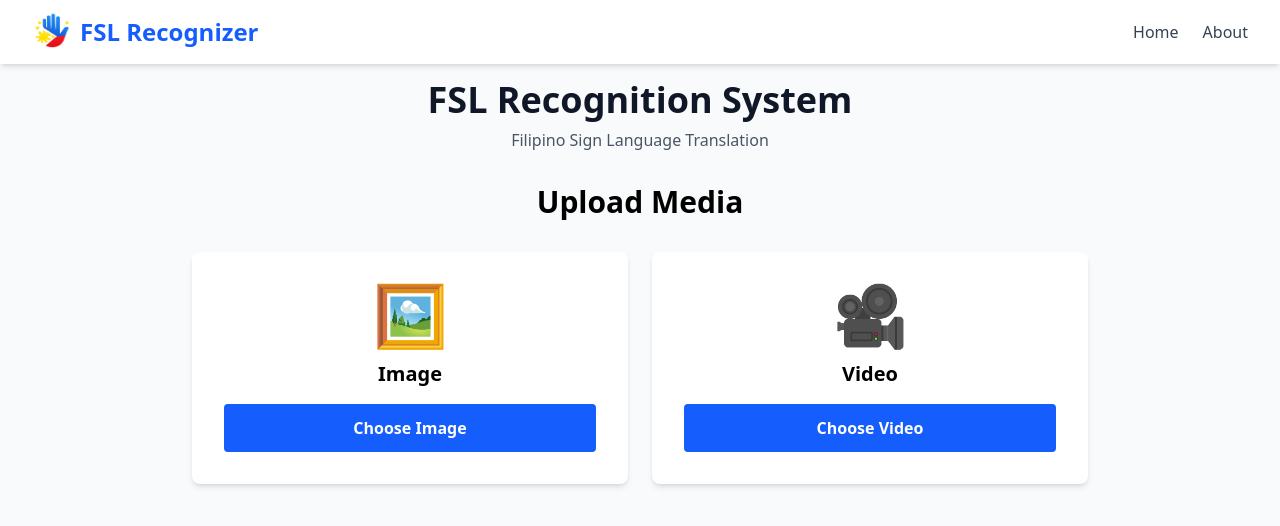
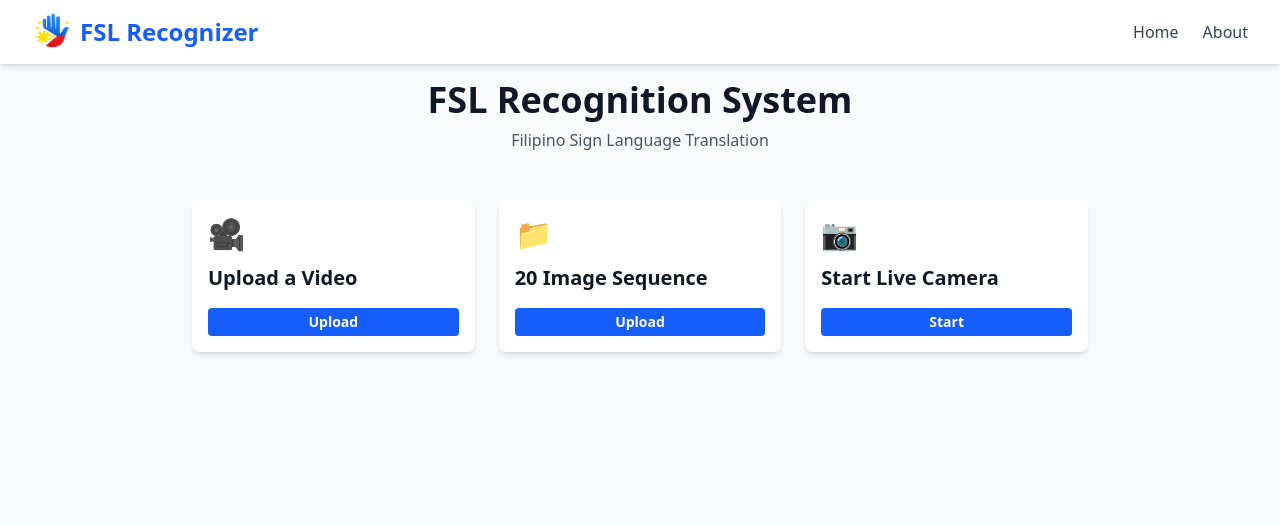
Before and after one commit to rafaelmaghinay/FSLTranslator, a React (Vite) app in the folder fsl-translator/: page / in a window 1280 px wide. Shown: the top 526 px of the page. Built offline with nearby package versions, Linux system fonts and the light colour scheme.

Commit message:
added back live

```diff
--- a/fsl-translator/src/components/Upload.jsx
+++ b/fsl-translator/src/components/Upload.jsx
@@ -1,104 +1,146 @@
-import React, { useState, useRef } from 'react';
+// File: `src/components/Upload.jsx`
+import React, { useRef, useState } from 'react';
 
 const SERVER_BASE = 'http://localhost:8000';
 
-export default function Upload({ onUploadSuccess }) {
+export default function Upload({ onUploaded, onStartLive }) {
+    const fileRefs = {
+        video: useRef(null),
+        image: useRef(null),
+        multiple: useRef(null)
+    };
     const [uploading, setUploading] = useState(false);
     const [error, setError] = useState(null);
 
-    const fileRefs = {
-        image: useRef(null),
-        video: useRef(null),
+    const cards = [
+        { title: 'Upload a Video', icon:"🎥", desc:"Upload", key: 'video', accept: 'video/*', multiple: false },
+        { title: '20 Image Sequence', icon:"📁", desc:"Upload",key : 'multiple', accept: 'image/*', multiple: true },
+        { title: 'Start Live Camera', icon:"📷", desc:"Start", key: 'live', accept: '', multiple: false }
+    ];
+
+    const toUrl = (p, typeHint) => {
+        if (!p) return null;
+        if (p.startsWith('http') || p.startsWith('data:')) return p;
+        if (p.startsWith('/')) return `${SERVER_BASE}${p}`;
+        if (p.includes('uploads')) return `${SERVER_BASE}/${p.replace(/^\/+/, '')}`;
+        if (typeHint === 'sequence' || typeHint === 'sequences') return `${SERVER_BASE}/uploads/sequences/${p}`;
+        return `${SERVER_BASE}/uploads/${p}`;
     };
 
-    const handleUpload = async (type) => {
-        const input = fileRefs[type].current;
-        if (!input?.files?.[0]) {
-            setError('No file selected');
+    const openFile = (key) => {
+        if (key === 'live') {
+            setError(null);
+            if (typeof onStartLive === 'function') onStartLive();
             return;
         }
+        const ref = fileRefs[key];
+        if (ref && ref.current) ref.current.click();
+    };
 
-        const file = input.files[0];
-        const formData = new FormData();
-        formData.append('file', file);
+    const handleChange = (e) => {
+        const el = e.target;
+        if (!el.files || el.files.length === 0) return;
+        if (el.multiple) {
+            uploadSequence(Array.from(el.files));
+        } else {
+            const f = el.files[0];
+            if (el.id === 'videoInput') uploadVideo(f); else uploadImage(f);
+        }
+        el.value = '';
+    };
 
+    async function uploadImage(file) {
         setUploading(true);
         setError(null);
-
         try {
-            const res = await fetch(`${SERVER_BASE}/api/upload`, {
-                method: 'POST',
-                body: formData,
-            });
-
-            const text = await res.text();
-            let data;
-            try {
-                data = text ? JSON.parse(text) : {};
-            } catch {
-                throw new Error(`Invalid JSON: ${text}`);
-            }
-
-            if (!res.ok) {
-                throw new Error(data?.error || data?.detail || `Upload failed: ${res.status}`);
-            }
-
-            if (typeof onUploadSuccess === 'function') {
-                onUploadSuccess(data);
-            }
+            if (!file.type || !file.type.startsWith('image/')) throw new Error('Only image files allowed');
+            const fd = new FormData();
+            fd.append('image', file);
+            const res = await fetch(`${SERVER_BASE}/api/upload/image`, { method: 'POST', body: fd });
+            if (!res.ok) throw new Error(`Upload failed: ${res.status}`);
+            const json = await res.json();
+            if (!json.ok) throw new Error(json.error || 'Upload failed');
+            const path = json.cropped_image || json.cropped_image_path || json.saved_as;
+            const url = toUrl(path, 'images');
+            onUploaded({ urls: [url], paths: [path], type: 'image' });
         } catch (err) {
-            setError(err.message || 'Upload failed');
-            console.error('Upload error:', err);
+            setError(err.message || 'Upload error');
+            console.error(err);
         } finally {
             setUploading(false);
         }
-    };
+    }
 
-    const CardButton = ({ type, accept, label, icon }) => (
-        <div className="bg-white rounded-lg shadow-md p-8 hover:shadow-lg transition-shadow flex flex-col items-center justify-center">
-            <div className="text-6xl mb-4 flex items-center justify-center">{icon}</div>
-            <h3 className="text-xl font-semibold mb-4 text-center">{label}</h3>
-            <input
-                ref={fileRefs[type]}
-                type="file"
-                accept={accept}
-                className="hidden"
-                onChange={() => handleUpload(type)}
-            />
-            <button
-                onClick={() => fileRefs[type].current?.click()}
-                disabled={uploading}
-                className="w-full px-6 py-3 bg-blue-600 hover:bg-blue-700 text-white font-semibold rounded disabled:bg-gray-400 flex items-center justify-center"
-            >
-                {uploading ? 'Uploading...' : `Choose ${label}`}
-            </button>
-        </div>
-    );
+    async function uploadSequence(files) {
+        setUploading(true);
+        setError(null);
+        try {
+            if (!Array.isArray(files)) files = Array.from(files);
+            if (files.length !== 20) throw new Error('Please select exactly 20 images');
+            for (const f of files) {
+                if (!f.type || !f.type.startsWith('image/')) throw new Error('All files must be images');
+            }
+            const fd = new FormData();
+            files.forEach((f) => fd.append('images', f));
+            const res = await fetch(`${SERVER_BASE}/api/upload/sequence`, { method: 'POST', body: fd });
+            if (!res.ok) {
+                const text = await res.text();
+                throw new Error(`Upload failed: ${res.status} ${text}`);
+            }
+            const json = await res.json();
+            if (!json.ok) throw new Error(json.error || 'Sequence upload failed');
+            const raw = Array.isArray(json.cropped_images) ? json.cropped_images : [];
+            const urls = raw.map((p) => toUrl(p, 'sequences'));
+            onUploaded({ urls, paths: raw, type: 'sequence' });
+        } catch (err) {
+            setError(err.message || 'Upload error');
+            console.error(err);
+        } finally {
+            setUploading(false);
+        }
+    }
+
+    async function uploadVideo(file) {
+        setUploading(true);
+        setError(null);
+        try {
+            if (!file.type || !file.type.startsWith('video/')) throw new Error('Only video files allowed');
+            const fd = new FormData();
+            fd.append('video', file);
+            const res = await fetch(`${SERVER_BASE}/api/upload/video`, { method: 'POST', body: fd });
+            if (!res.ok) throw new Error(`Upload failed: ${res.status}`);
+            const json = await res.json();
+            if (!json.ok) throw new Error(json.error || 'Video upload failed');
+            const raw = Array.isArray(json.cropped_images) ? json.cropped_images : [];
+            const urls = raw.map((p) => toUrl(p, 'sequences'));
+            onUploaded({ urls, paths: raw, type: 'video' });
+        } catch (err) {
+            setError(err.message || 'Upload error');
+            console.error(err);
+        } finally {
+            setUploading(false);
+        }
+    }
 
     return (
-        <div className="max-w-4xl mx-auto">
-            <h2 className="text-3xl font-bold text-center mb-8">Upload Media</h2>
+        <div>
+            <div className="mt-12 grid grid-cols-1 sm:grid-cols-2 md:grid-cols-3 gap-2 sm:gap-3 md:gap-4 lg:gap-6 max-w-4xl mx-auto justify-items-center">
+                {cards.map((c) => (
+                    <div key={c.key} className="bg-white rounded-lg shadow-md p-4 hover:shadow-lg transition-shadow w-full max-w-xs ">
+                        <div className="text-3xl mb-3">{c.icon}</div>
+                        <h3 className="text-xl font-semibold text-gray-900">{c.title}</h3>
+                        <button onClick={() => openFile(c.key)} className="mt-4 w-full bg-blue-600 hover:bg-blue-700 text-white font-semibold py-1 px-2 rounded transition-colors text-sm">
+                            {c.desc}
+                        </button>
+                    </div>
+                ))}
+            </div>
 
-            {error && (
-                <div className="bg-red-100 border border-red-400 text-red-700 px-4 py-3 rounded mb-6 text-center">
-                    {error}
-                </div>
-            )}
+            <input id="videoInput" ref={fileRefs.video} type="file" accept="video/*" hidden onChange={handleChange} />
+            <input id="multipleInput" ref={fileRefs.multiple} type="file" accept="image/*" multiple hidden onChange={handleChange} />
 
-            <div className="grid md:grid-cols-2 gap-6">
-                <CardButton
-                    type="image"
-                    accept="image/*"
-                    label="Image"
-                    icon="🖼️"
-                />
-                <CardButton
-                    type="video"
-                    accept="video/*"
-                    label="Video"
-                    icon="🎥"
-                />
-            </div>
+            {uploading && <p className="text-center mt-4">Uploading...</p>}
+            {error && <p className="text-red-600 text-center mt-2">{error}</p>}
         </div>
     );
 }
```
